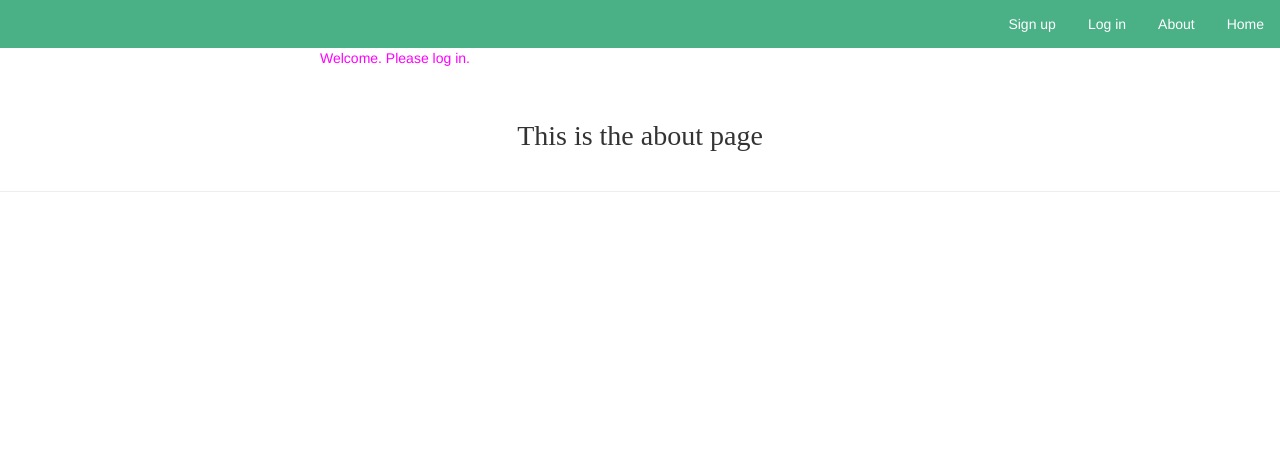
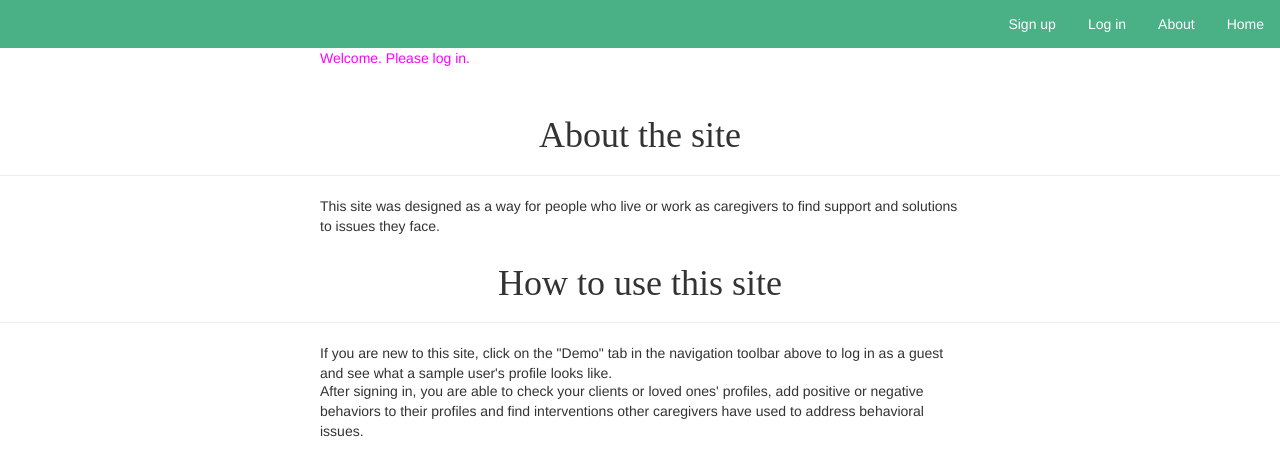
Before and after one commit to shacon/carecommunity, a Django app: page /about in a window 1280 px wide. Shown: the top 476 px of the page. Run offline with Django 3.2, Linux system fonts and the light colour scheme; some libraries are stand-ins or nearby versions; some web fonts are replaced.

Commit message:
added information to about

```diff
--- a/caretaker/templates/caretaker/about.html
+++ b/caretaker/templates/caretaker/about.html
@@ -1,7 +1,17 @@
 {% extends 'caretaker/base.html' %}
 
 {% block content%}
-<div class="page-header">
-<p> This is the about page </p>
-</div>
+	<div class="page-header">
+		<h1> About the site </h1>
+	</div>
+ 	<p> This site was designed as a way for people who live or work as caregivers to find support and solutions to issues they face.
+	</p>
+
+
+	<div class="page-header">
+		<h1> How to use this site</h1>
+	</div>
+	<p> If you are new to this site, click on the "Demo" tab in the navigation toolbar above to log in as a guest and see what a sample user's profile looks like. </p>
+	<p> After signing in, you are able to check your clients or loved ones' profiles, add positive or negative behaviors to their profiles and find interventions other caregivers have used to address behavioral issues.  </p>
+
 {% endblock %}
```
